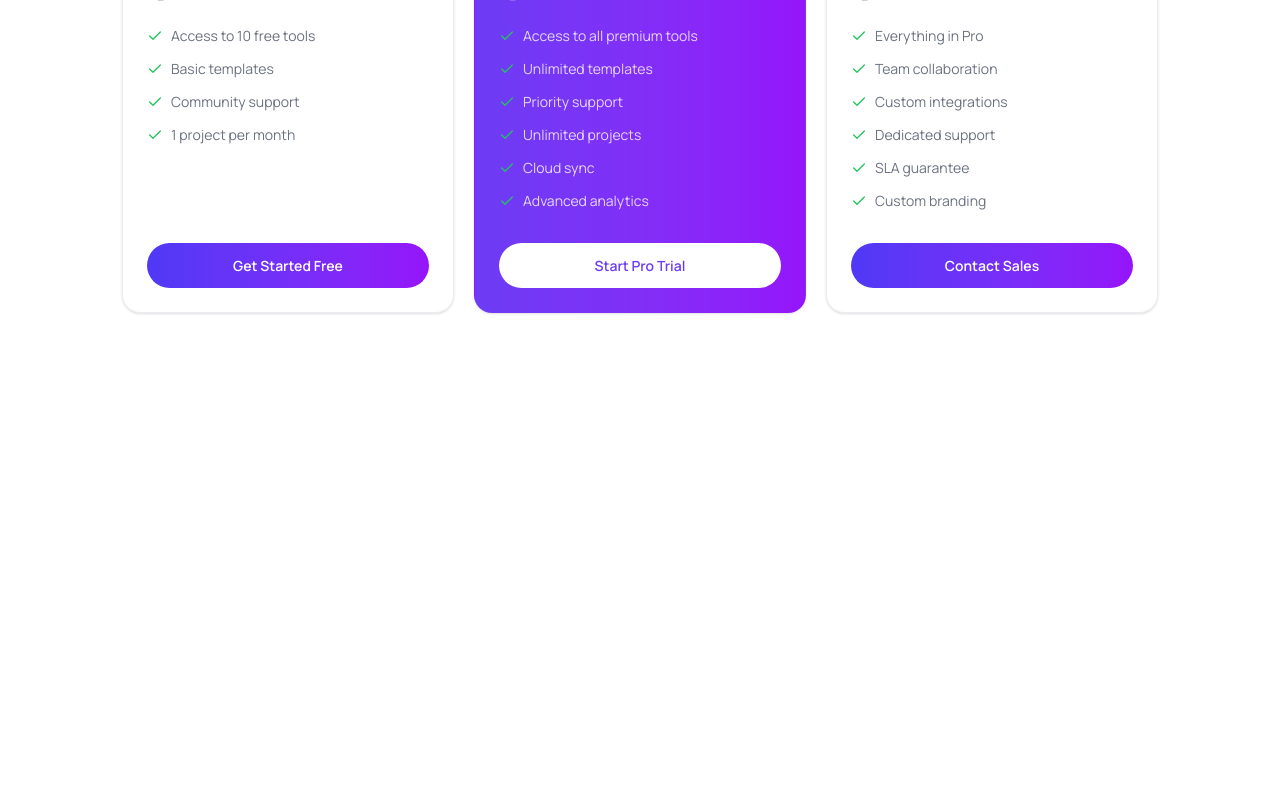
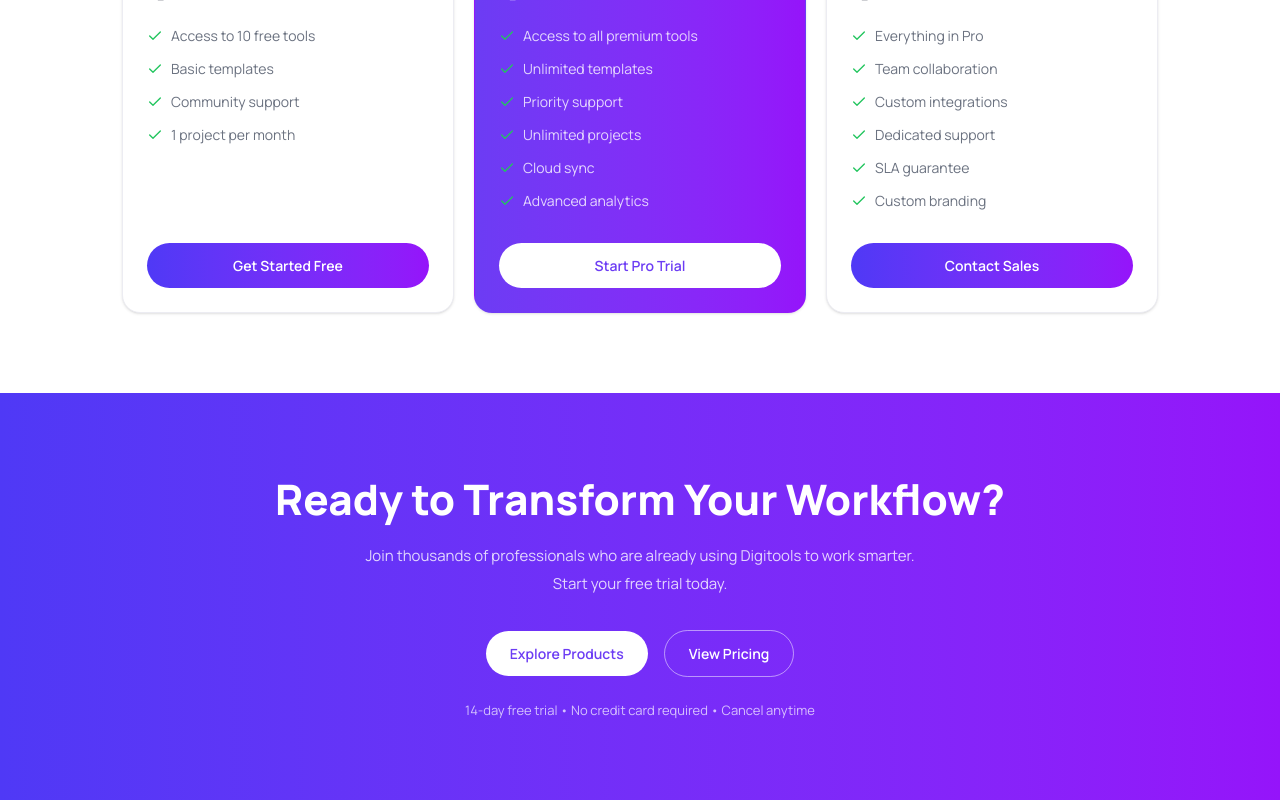
Before and after one commit to Saklainmostak-learner/B-13-A-06, a React (Vite) app: page / in a window 1280 px wide. Shown: the part 2994-3794 px from the top of the page. Before the commit the page ends 3387 px from the top, so only its background shows below. Built offline with nearby package versions, Linux system fonts and the light colour scheme.

Commit message:
workflow section add

```diff
--- a/src/App.jsx
+++ b/src/App.jsx
@@ -603,6 +603,19 @@ export default function App() {
             </div>
           </div>
         </section>
+        {/* workflow section */}
+        <section className="bg-linear-to-r from-[#4F39F6] to-[#9514FA] py-20 text-white ">
+          <div className="mx-auto max-w-[1100px] px-4 text-center sm:px-6 lg:px-8 ">
+            <h2 className="text-[42px] font-extrabold leading-tight">Ready to Transform Your Workflow?</h2>
+            <p className="mx-auto mt-4 max-w-[660px] text-[15px] leading-7 text-white/80 ">Join thousands of professionals who are already using Digitools to work smarter. <br /> Start your free trial today.</p>
+            <div className="mt-8 flex flex-wrap items-center justify-center gap-4">
+              <button className="rounded-full bg-white px-6 py-3 text-[14px] font-semibold text-[#6C3CF4]">Explore Products</button>
+              <button className="rounded-full border border-white/50  px-6 py-3 text-[14px] font-semibold text-white">View Pricing</button>
+            </div>
+            <p className="mt-6 text-[13px] text-white/70">14-day free trial • No credit card required • Cancel anytime</p>
+          </div>
+
+        </section>
         <ToastContainer position="top-right" autoClose={2000} />
       </main>
     </>
```
